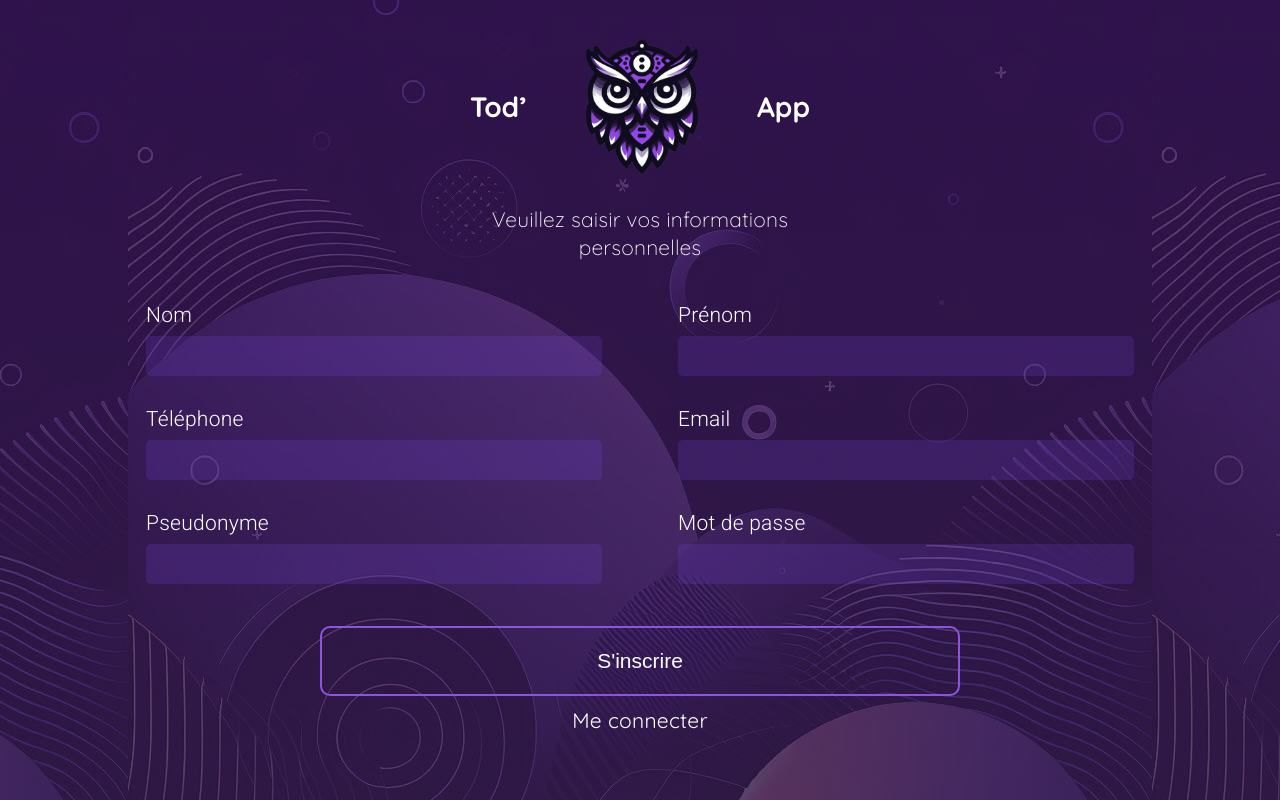
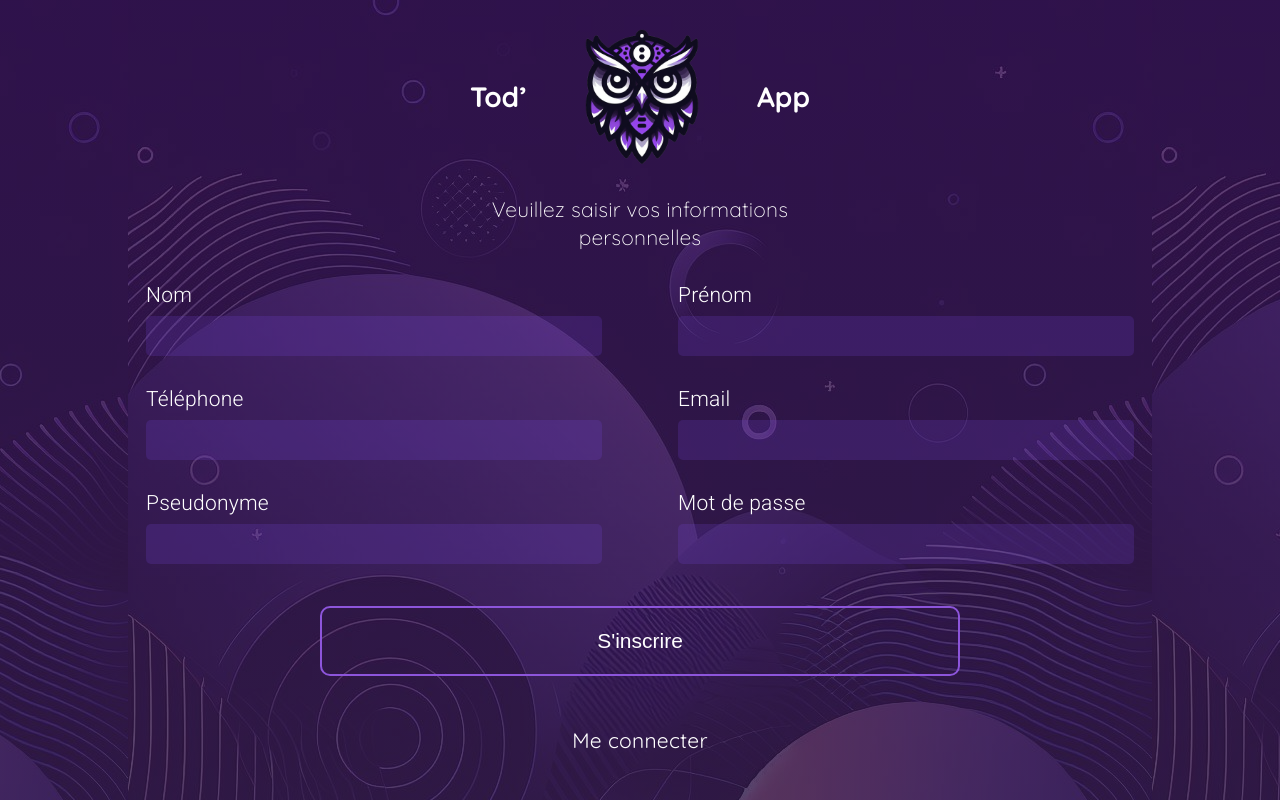
Before and after one commit to ThomasGorisseGit/TodoList, an Angular app in the folder frontend/todolist-app/: page /sign-in in a window 1280 px wide. Built offline with nearby package versions, Linux system fonts and the light colour scheme.

Commit message:
:crocodile: [frontend] Maj du css de sign-in

```diff
--- a/frontend/todolist-app/src/app/component/sign-in/sign-in.component.css
+++ b/frontend/todolist-app/src/app/component/sign-in/sign-in.component.css
@@ -44,7 +44,10 @@
 .connect{
   font-family: 'Quicksand', sans-serif;
   font-size: 1.5em;
-  height: 10%;
+  display: flex;
+  justify-content: center;
+  align-items: center;
+  height: 15%;
 }
 
 .inputs{
```
